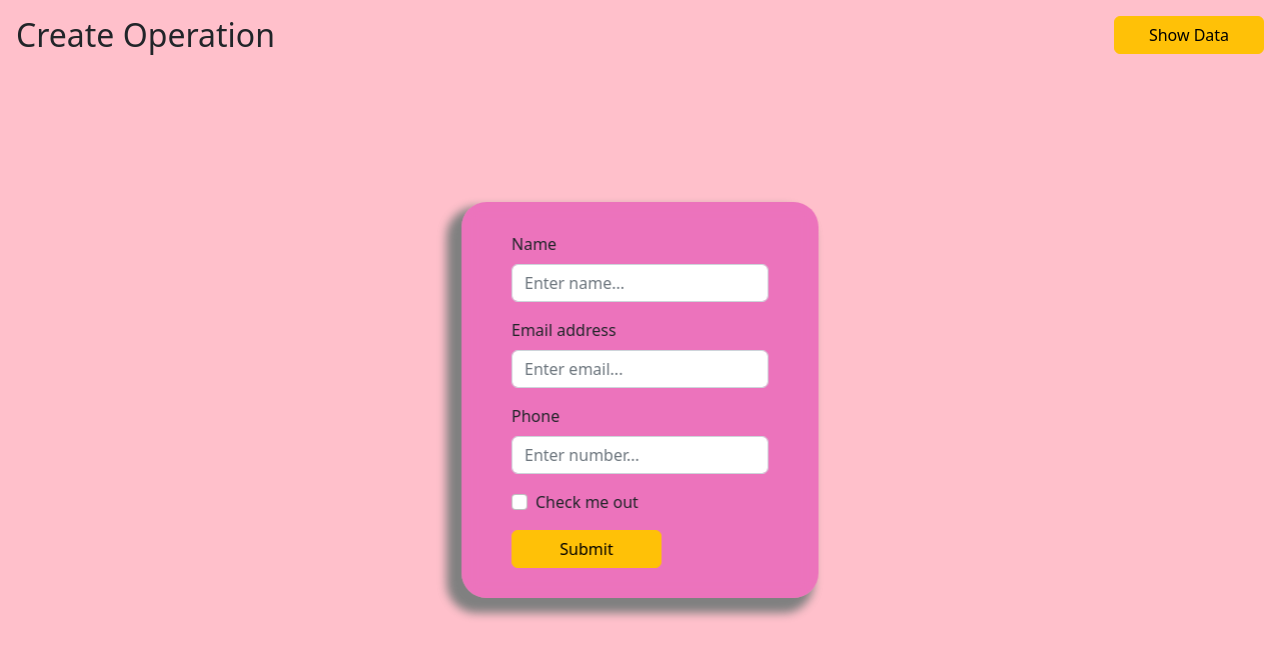
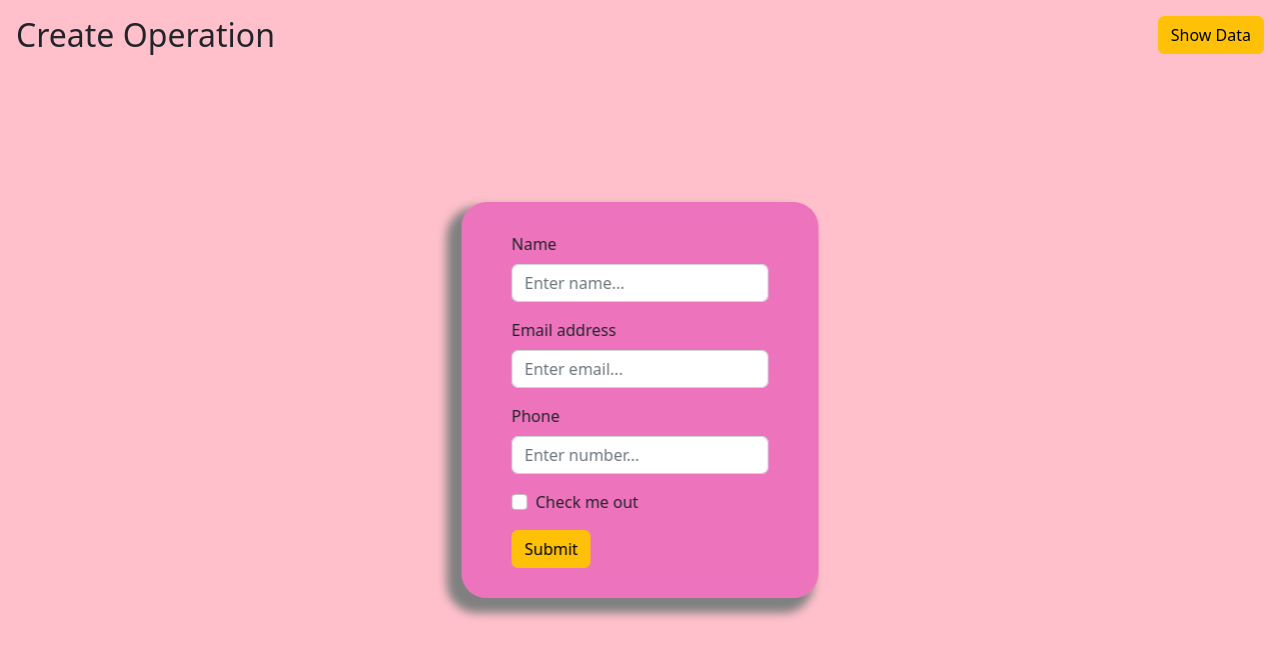
Before and after one commit to Mdsamir92/crud-app, a React (Create React App) app: page / in a window 1280 px wide. Shown: the top 658 px of the page. Built offline with nearby package versions, Linux system fonts and the light colour scheme.

Commit message:
Update App.css

```diff
--- a/src/App.css
+++ b/src/App.css
@@ -23,9 +23,7 @@ input[type="checkbox"]{
   cursor: pointer;
 
 }
-button{
-  width: 150px;
-}
+
 
 
 @media(max-width:768px) {
```
